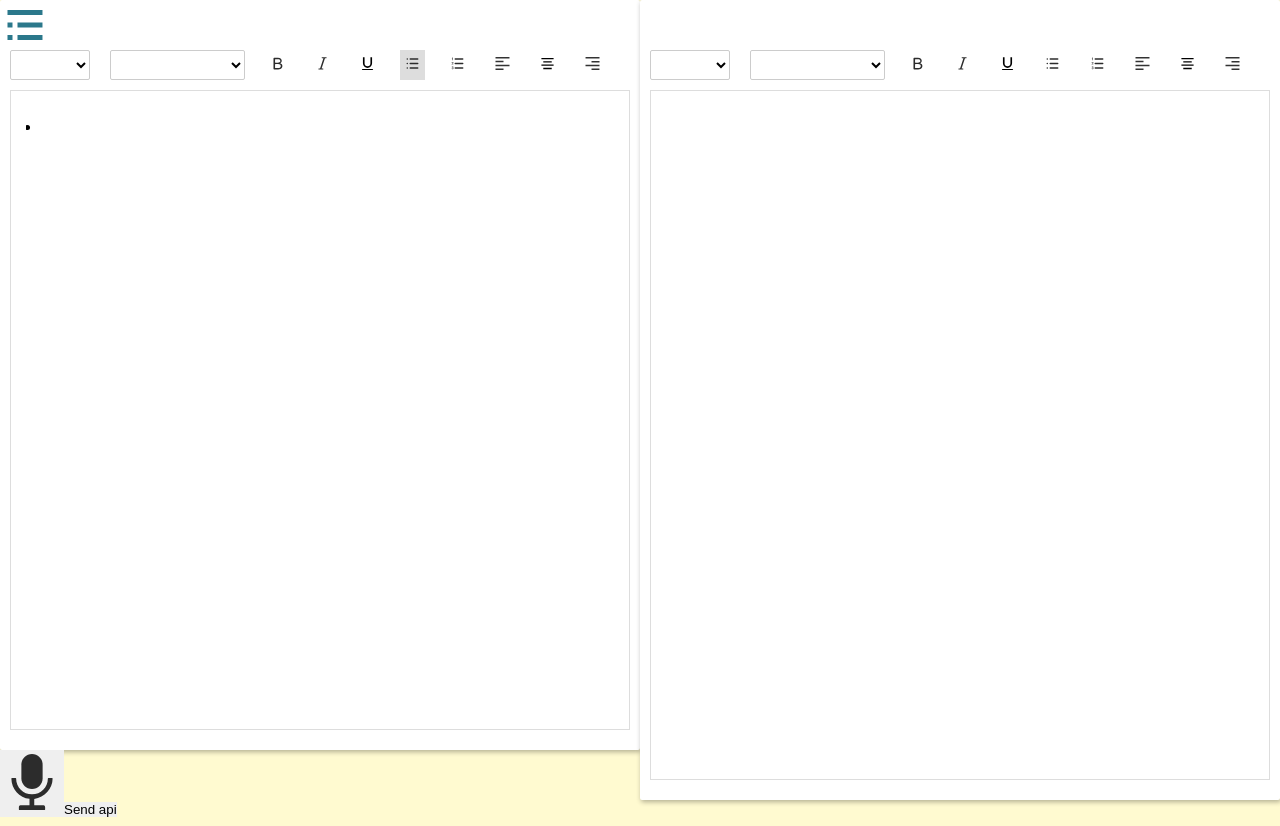
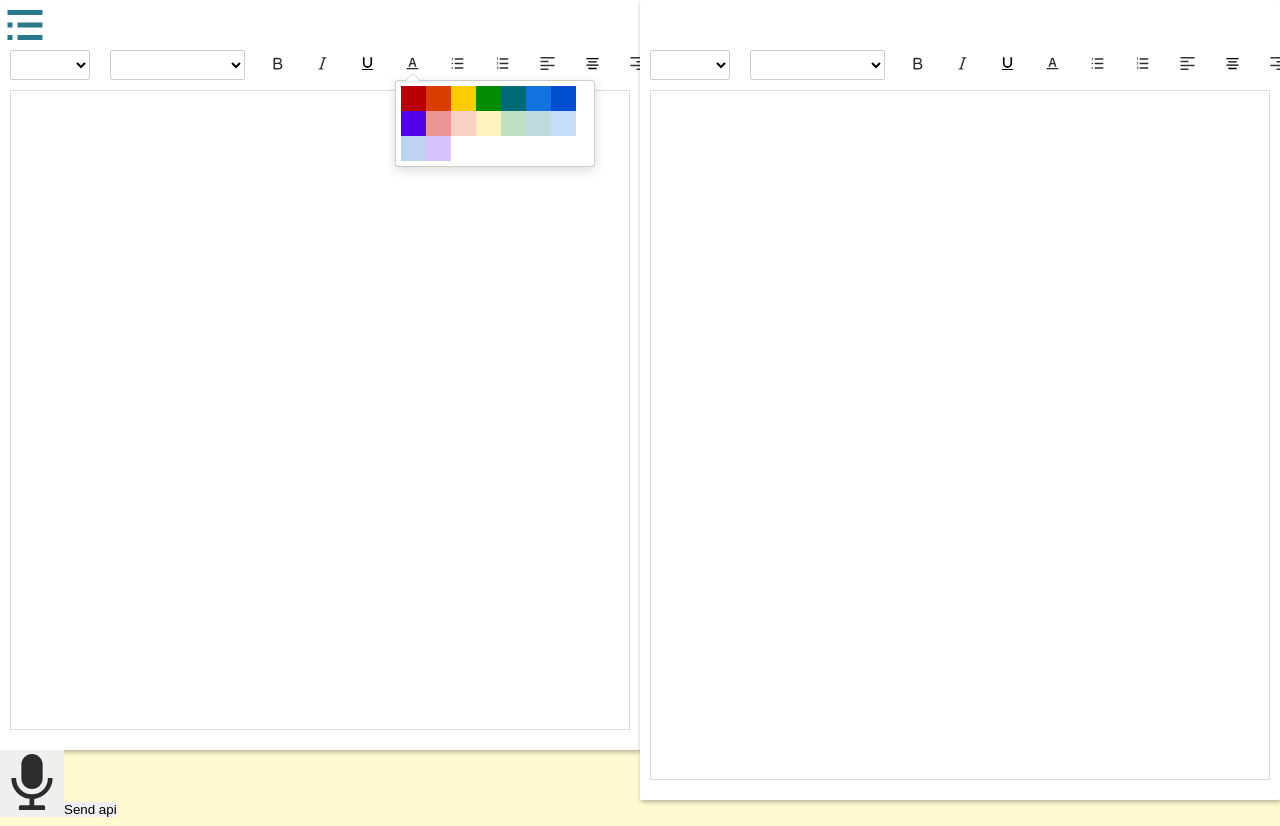
Before and after one commit to YHX6/SOAP.AI, a React (Create React App) app in the folder frontend/: page /diagnois in a window 1280 px wide. Both pictures are taken after a click on the button 412 px from the left and 65 px from the top of the page. Built offline with nearby package versions, Linux system fonts and the light colour scheme.

Commit message:
update editor

```diff
--- a/frontend/src/App.css
+++ b/frontend/src/App.css
@@ -35,10 +35,10 @@
 /* position */
 body {
   background-color: var(--color-bg);
-  font-size: var(--font-size-c2);
-  color: var(--color-text);
-  font-weight: var(--font-weight-m);
-  line-height: 2.5rem;
+  /* font-size: var(--font-size-c2); */
+  /* color: var(--color-text); */
+  /* font-weight: var(--font-weight-m); */
+  /* line-height: 2.5rem; */
 }
 
 button{
--- a/frontend/src/assets/css/draft-editor.css
+++ b/frontend/src/assets/css/draft-editor.css
@@ -204,3 +204,15 @@
   .textAlignRight {
     text-align: right;
   }
+
+
+/********************** color picker  ***********************/
+.color-picker-button{
+  position: relative;
+}
+
+.color-picker-container{
+  position: absolute;
+  top: 30px;
+  left: -5px;
+}
--- a/frontend/src/components/MyEditor.jsx
+++ b/frontend/src/components/MyEditor.jsx
@@ -1,6 +1,6 @@
 import React, {useState, useCallback, useImperativeHandle, forwardRef, useEffect} from 'react';
 import { Editor, EditorState, RichUtils, convertToRaw, convertFromRaw, ContentState, Modifier  } from 'draft-js';
-
+import { GithubPicker, SketchPicker } from 'react-color';
 
 import iconAlignCenter from "../assets/icons/align_center.svg";
 import iconAlignLeft from "../assets/icons/align_left.svg";
@@ -10,6 +10,7 @@ import iconItalics from "../assets/icons/italics.svg";
 import iconUnderScore from "../assets/icons/underscore.svg";
 import iconOderedList from "../assets/icons/ordered_list.svg";
 import iconUnoderedList from "../assets/icons/unordered_list.svg";
+import iconFontColor from "../assets/icons/font-colors.svg";
 
 // you might need to adjust the path to css file
 import "../assets/css/draft-editor.css";
@@ -19,6 +20,9 @@ import "../assets/css/draft-editor.css";
 const MyEditor = forwardRef((props, ref)  =>{
   const [editorState, setEditorState] = useState(EditorState.createEmpty());
   const [cursorStyle, setCursorStyle] = useState([]);
+  const [showColorPicker, setShowColorPicker] = useState(false);
+  const [currentColor, setCurrentColor] = useState('black');
+  const [lastColor, setLastColor] = useState("N/A");
   // render init data
   useEffect(() => {
     if(props.rawContent && Object.keys(props.rawContent).length !== 0){
@@ -84,6 +88,7 @@ const MyEditor = forwardRef((props, ref)  =>{
   // get the style of where the cursor is to as to render the buttons:on
   const onChange = (newEditorState) => {
     const stylesAtCursor = getStylesAtCursor(newEditorState);
+    // console.log(stylesAtCursor)
     setCursorStyle(stylesAtCursor);
     setEditorState(newEditorState);
   };
@@ -92,6 +97,87 @@ const MyEditor = forwardRef((props, ref)  =>{
   const toggleInlineStyle = useCallback((inlineStyle) => {
     onChange(RichUtils.toggleInlineStyle(editorState, inlineStyle));
   }, [editorState, onChange]);
+
+
+  //  color
+    const styleMap = {
+    "color_b80000": {
+      color:"#b80000"
+    },
+    "color_db3e00": {
+      color:"#db3e00"
+    },
+    "color_fccb00": {
+      color:"#fccb00"
+    },
+    "color_008b02": {
+      color:"#008b02"
+    },
+    "color_006b76": {
+      color:"#006b76"
+    },
+    "color_1273de": {
+      color:"#1273de"
+    },
+    "color_004dcf": {
+      color:"#004dcf"
+    },
+    "color_5300eb": {
+      color:"#5300eb"
+    },
+    "color_eb9694": {
+      color:"#eb9694"
+    },
+    "color_fad0c3": {
+      color:"#fad0c3"
+    },
+    "color_fef3bd": {
+      color:"#fef3bd"
+    },
+    "color_c1e1c5": {
+      color:"#c1e1c5"
+    },
+    "color_bedadc": {
+      color:"#bedadc"
+    },
+    "color_c4def6": {
+      color:"#c4def6"
+    },
+    "color_bed3f3": {
+      color:"#bed3f3"
+    },
+    "color_d4c4fb": {
+      color:"#d4c4fb"
+    },
+
+  };
+  const handleColorChange = (color) => {
+    // const colorStyle = `color_${color.hex.replace('#', '')}`;
+    const colorStyle = `color_${color.hex.replace('#', '')}`;
+    // const colorStyle = "color_cf1917"
+    // styleMap[colorStyle] = { color: color.hex };
+
+    //   const newEditorState = RichUtils.toggleInlineStyle(
+    //     editorState,
+    //     colorStyle
+    //   );
+
+    // console.log(styleMap)
+    const newEditorState = RichUtils.toggleInlineStyle(
+      editorState,
+      colorStyle
+    );
+    setEditorState(newEditorState);
+
+    // console.log(colorStyle)
+    // console.log(typeof(colorStyle))
+    // console.log(getStylesAtCursor(newEditorState))
+    // console.log(typeof(getStylesAtCursor(newEditorState)))
+    // console.log(colorStyle in getStylesAtCursor(newEditorState))
+    // console.log(getStylesAtCursor(newEditorState).includes(colorStyle))
+      // onChange(RichUtils.toggleInlineStyle(editorState, currentColor));
+    }
+
 
   // bold/underscore
   const toggleBlockType = useCallback((blockType) => {
@@ -133,6 +219,7 @@ const MyEditor = forwardRef((props, ref)  =>{
       if (blockData.get('fontFamily')) {
         className +=  " " + blockData.get('fontFamily');
       }
+
       return className;
     }
 
@@ -197,6 +284,10 @@ const MyEditor = forwardRef((props, ref)  =>{
 
 
 
+
+
+
+
   ///////////////////////////////////////////////////////////////////////////////////////////
   // pass function for parent compenet
   ///////////////////////////////////////////////////////////////////////////////////////////
@@ -243,6 +334,12 @@ const MyEditor = forwardRef((props, ref)  =>{
             <button className={`toolbar-btn-type1 is-cursor-style-${cursorStyle.includes("BOLD")}`} onClick={() => toggleInlineStyle('BOLD')}><img src={iconBold} alt="icon bold"></img></button>
             <button className={`toolbar-btn-type1 is-cursor-style-${cursorStyle.includes("ITALIC")}`} onClick={() => toggleInlineStyle('ITALIC')}><img src={iconItalics} alt="icon italics"></img></button>
             <button className={`toolbar-btn-type1 is-cursor-style-${cursorStyle.includes("UNDERLINE")}`} onClick={() => toggleInlineStyle('UNDERLINE')}><img src={iconUnderScore} alt="icon underscore"></img></button>
+            <button className="toolbar-btn-type1 color-picker-button" onClick={() => setShowColorPicker(!showColorPicker)}>
+              <img src={iconFontColor} alt="icon underscore"></img>
+              {showColorPicker ? <div className='color-picker-container'><GithubPicker color={currentColor} onChangeComplete={handleColorChange}></GithubPicker></div>: ""}
+              {/* {showColorPicker ? <SketchPicker color={currentColor} onChangeComplete={() => toggleInlineStyle("RED")}></SketchPicker>: ""} */}
+            </button>
+
             <button className={`toolbar-btn-type1 is-cursor-style-${cursorStyle.includes("unordered-list-item")}`} onClick={() => toggleBlockType('unordered-list-item')}><img src={iconUnoderedList} alt="icon unordered list"></img></button>
             <button className={`toolbar-btn-type1 is-cursor-style-${cursorStyle.includes("ordered-list-item")}`} onClick={() => toggleBlockType('ordered-list-item')}><img src={iconOderedList} alt="icon ordered list"></img></button>
 
@@ -258,6 +355,7 @@ const MyEditor = forwardRef((props, ref)  =>{
             editorState={editorState}
             onChange={onChange}
             blockStyleFn={blockStyleFn}
+            customStyleMap={styleMap}
           />
         </div>
       </div>
```
Also changed, not shown: frontend/src/assets/icons/font-colors.svg (added), 1 other file (tests, documents, lock files or other folders). Lines whose indentation alone changed are shown as unchanged.
